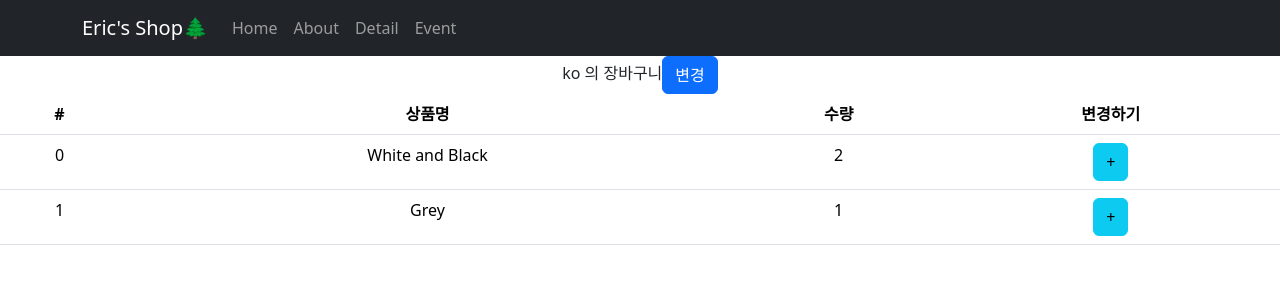
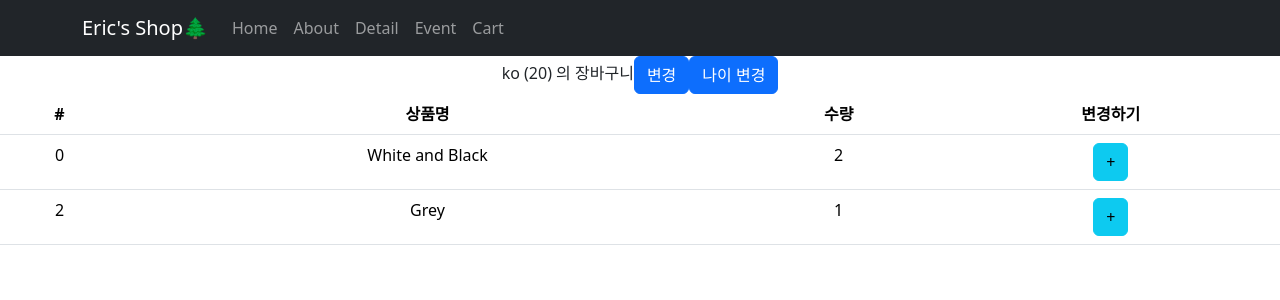
Before and after one commit to MangoEric/React_Start, a React (Create React App) app in the folder shop/: page /cart in a window 1280 px wide. Shown: the top 300 px of the page. Built offline with nearby package versions, Linux system fonts and the light colour scheme.

Commit message:
[28] - Redux - 4

```diff
--- a/shop/src/App.js
+++ b/shop/src/App.js
@@ -29,6 +29,7 @@ function App() {
             <Nav.Link onClick={()=>{ navigate('/about') }}>About</Nav.Link>
             <Nav.Link onClick={()=>{ navigate('/detail') }}>Detail</Nav.Link>
             <Nav.Link onClick={()=>{ navigate('/event') }}>Event</Nav.Link>
+            <Nav.Link onClick={()=>{ navigate('/cart') }}>Cart</Nav.Link>
           </Nav>
         </Container>
       </Navbar>
--- a/shop/src/routes/Cart.js
+++ b/shop/src/routes/Cart.js
@@ -1,6 +1,7 @@
 import { Table } from 'react-bootstrap'
 import { useDispatch, useSelector } from "react-redux"
-import { changeName } from './../store.js'
+import { changeName, addAge } from './../store/userSlice.js'
+import { addCount } from './../store.js'
 
 function Cart() {
 
@@ -9,11 +10,15 @@ function Cart() {
 
   return (
     <div>
-      {state.user} 의 장바구니
+      {state.user.name} ({state.user.age}) 의 장바구니
       <button className="btn btn-primary"
       onClick={()=>{
         dispatch(changeName())
       }}>변경</button>
+      <button className="btn btn-primary"
+      onClick={()=>{
+        dispatch(addAge(1))
+      }}>나이 변경</button>
       <Table>
         <thead>
           <tr>
@@ -27,13 +32,13 @@ function Cart() {
           {
             state.cart.map((a, i)=>
               <tr key={i}>
-                <td>{i}</td>
+                <td>{ a.id }</td>
                 <td>{ a.name }</td>
                 <td>{ a.count }</td>
                 <td>
                 <button className="btn btn-info"
                   onClick={()=>{
-
+                    dispatch(addCount(state.cart[i].id))
                   }}>+</button>
                 </td>
               </tr>
--- a/shop/src/routes/Detatil.js
+++ b/shop/src/routes/Detatil.js
@@ -2,6 +2,8 @@ import { useParams } from "react-router-dom";
 import { Nav } from 'react-bootstrap';
 import { useContext, useEffect, useState } from "react";
 import { Context1 } from "./../App.js";
+import { addItem } from "./../store.js"
+import { useDispatch } from "react-redux";
 
 function Deatail(props) {
 
@@ -21,6 +23,7 @@ function Deatail(props) {
     }
   },[])
 
+  let dispatch = useDispatch()
 
   return (
     <div className={'container start ' + fadeDetatil}>
@@ -32,7 +35,10 @@ function Deatail(props) {
           <h4 className="pt-5">{item.title}</h4>
           <p>{item.content}</p>
           <p>{item.price}</p>
-          <button className="btn btn-danger">주문하기</button>
+          <button className="btn btn-danger" onClick={()=>{
+              dispatch(addItem( {id : item.id , name : item.title , count : 1 } ))
+            }}
+          >주문하기</button>
         </div>
       </div>
 
--- a/shop/src/store.js
+++ b/shop/src/store.js
@@ -1,26 +1,23 @@
 import { configureStore, createSlice } from '@reduxjs/toolkit'
-
-let user = createSlice({
-  name : 'user',
-  initialState : 'ko',
-  //1. state를 수정하려면 함수를 만들어야함.
-  reducers : {
-    changeName(state){
-      return 'Eric ' + state
-    }
-  }
-})
-
-//2. 만든 함수를 export
-export let { changeName } = user.actions
+import user from './store/userSlice.js'
 
 let cart = createSlice({
   name : 'cart',
   initialState : [
-    {id :0, name : 'White and Black', count : 2},
-    {id :1, name : 'Grey', count : 1},
-  ]
+    {id : 0 , name : 'White and Black', count : 2 },
+    {id : 2 , name : 'Grey', count : 1 },
+  ],
+  reducers : {
+    addCount(state, action){
+      let num = state.findIndex((a)=>{ return a.id == action.payload}) // 조건에 해당하는 번호 나옴
+      state[num].count ++
+    },
+    addItem(state, action){
+      state.push(action.payload)
+    }
+  }
 })
+export let { addCount, addItem } = cart.actions
 
 export default configureStore({
   reducer: {
--- /dev/null
+++ b/shop/src/store/userSlice.js
@@ -0,0 +1,18 @@
+import { configureStore, createSlice } from '@reduxjs/toolkit'
+
+let user = createSlice({
+  name : 'user',
+  initialState : {name : 'ko', age : 20 },
+  reducers : {
+    changeName(state){
+      state.name = 'Eric ko' // array, object인 경우 직접수정해도 state변경됨.
+    },
+    addAge(state, action){
+      state.age += action.payload
+    },
+  }
+})
+
+export let { changeName, addAge } = user.actions
+
+export default user
```
